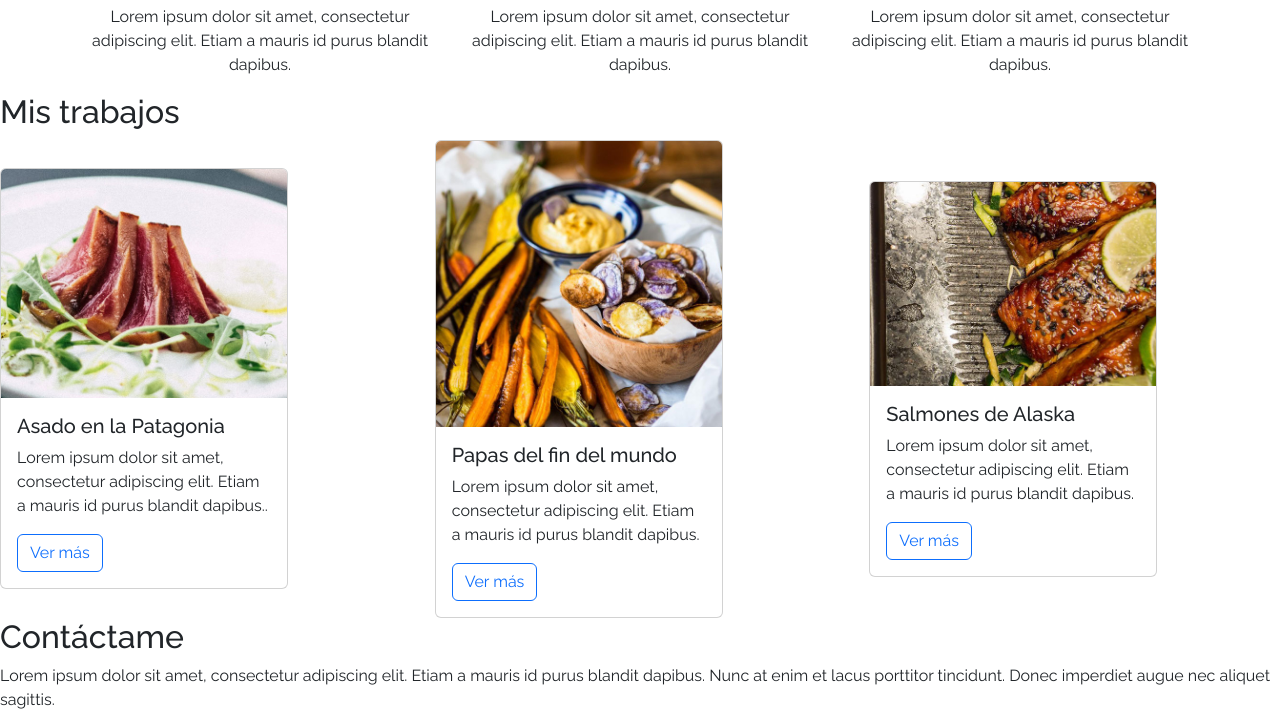
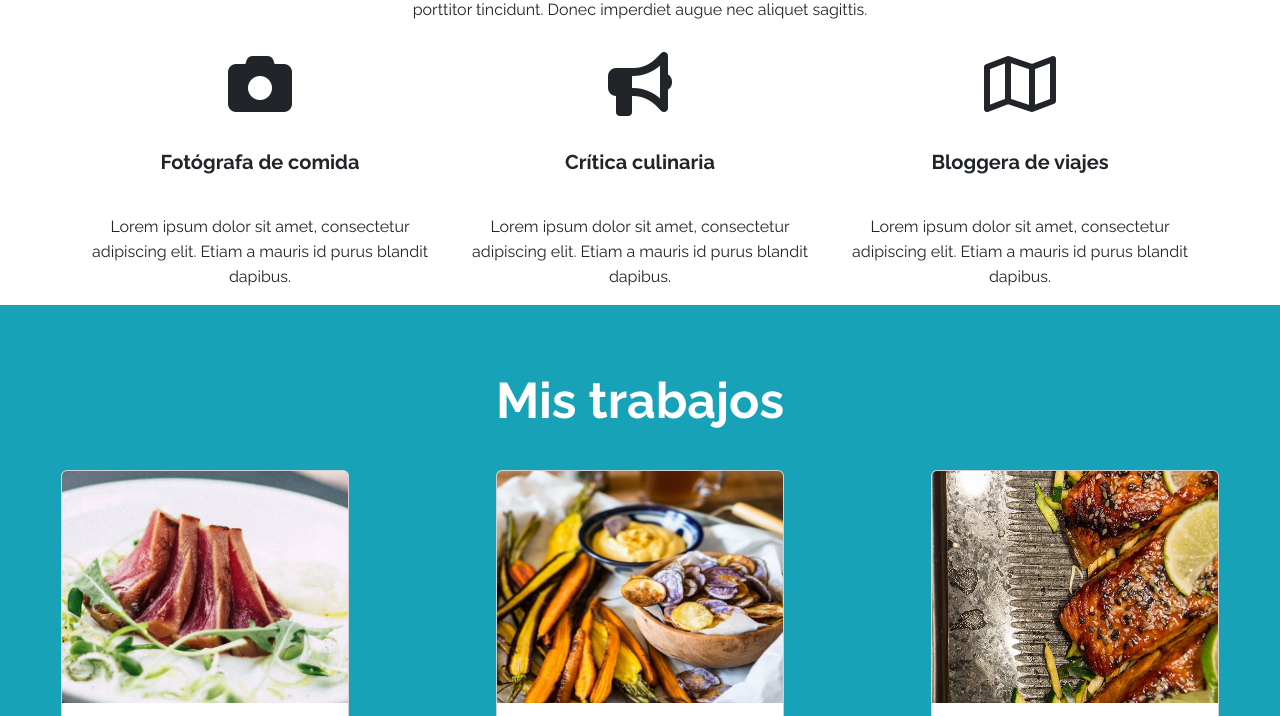
Before and after one commit to estebanmoyamena/olivia-ros, a plain HTML site: page index.html in a window 1280 px wide. Shown: the part 847-1563 px from the top of the page. Drawn offline with nearby package versions, Linux system fonts and the light colour scheme.

Commit message:
casi terminado

```diff
--- a/assets/css/style.css
+++ b/assets/css/style.css
@@ -64,3 +64,66 @@ opacity: 1;
 border-color: #17A2B8;
 color: white;
 }
+
+h2 {
+    padding-top: 66px;
+    text-align: center;
+    font-weight: 700;
+    font: normal normal bold 50px/59px Raleway;
+}
+p {
+    text-align: center;
+    font: normal normal normal 16px/25px Raleway;
+}
+.icons {
+    font-size: 4rem;
+}
+h5 {
+    padding-top: 1rem;
+    font-weight: bold;
+}
+.icons p {
+    padding-top: 2rem;
+
+
+}
+.work-section {
+background-color:  #17A2B8;
+color: white;
+
+}
+
+.cards {
+    height: 232px;
+}
+.cards2 {
+    padding-bottom: 2rem;
+    padding-top: 2rem;
+}
+
+.butn-2{
+    width: 99px;
+height: 40px;
+border-radius: 4px;
+opacity: 1;
+border-color: #17A2B8;
+color: #17A2B8;
+padding-bottom: 1rem;
+
+}
+
+.contact {
+
+    width: 60%;
+    padding-bottom: 2rem;
+    font-style: var(--bold);
+
+}
+
+
+footer{
+    background-color: black;
+    color: white;
+    padding: 1rem;
+
+}
--- a/index.html
+++ b/index.html
@@ -29,17 +29,22 @@
                         aria-label="Toggle navigation">
                         <span class="navbar-toggler-icon"></span>
                     </button>
-                    <div class="collapse navbar-collapse justify-content-end px-5" id="navbarNav">
+                    <div
+                        class="collapse navbar-collapse justify-content-end px-5"
+                        id="navbarNav">
                         <ul class="navbar-nav">
                             <li class="nav-item">
-                                <a class="nav-link active text-white" aria-current="page"
+                                <a class="nav-link active text-white"
+                                    aria-current="page"
                                     href="#">Acerca de mi</a>
                             </li>
                             <li class="nav-item">
-                                <a class="nav-link text-white" href="#">Trabajos</a>
+                                <a class="nav-link text-white"
+                                    href="#">Trabajos</a>
                             </li>
                             <li class="nav-item">
-                                <a class="nav-link text-white" href="#">Contacto</a>
+                                <a class="nav-link text-white"
+                                    href="#">Contacto</a>
                             </li>
                             <li class="nav-item">
                             </li>
@@ -49,12 +54,15 @@
             </nav>
         </header>
         <main>
-            <section class="hero-section justify-content-end text-white text-end px-5">
+            <section
+                class="hero-section justify-content-end text-white text-end px-5">
                 <div class="text">
                     <h1 class="h1">Comidas del fin <br> del mundo</h1>
                     <p>Lorem ipsum dolor sit amet, consectetur adipiscing elit.
-                    Etiam a mauris id purus <br> blandit dapibus. Nunc at enim et
-                    lacus porttitor tincidunt. Donec imperdiet <br> augue nec aliquet
+                        Etiam a mauris id purus <br> blandit dapibus. Nunc at
+                        enim et
+                        lacus porttitor tincidunt. Donec imperdiet <br> augue
+                        nec aliquet
                         sagittis.</p>
 
                     <!-- botones -->
@@ -62,7 +70,8 @@
                     <button type="button"
                         class="btn btn-outline-primary butn">Trabajos</button>
 
-                <button type="button" class="btn btn-primary butn-fill">Contacto</button>
+                    <button type="button"
+                        class="btn btn-primary butn-fill">Contacto</button>
                 </div>
 
             </section>
@@ -71,12 +80,13 @@
                 <h2>Acerca de mi</h2>
                 <p>Lorem ipsum dolor sit amet, consectetur adipiscing elit.
                     Etiam a mauris id purus blandit dapibus. Nunc at enim et
-                    lacus porttitor tincidunt. Donec imperdiet augue nec aliquet
+                    lacus <br> porttitor tincidunt. Donec imperdiet augue nec
+                    aliquet
                     sagittis.</p>
 
                 <div class="container text-center">
 
-                    <div class="row align-items-center">
+                    <div class="row align-items-center icons">
                         <div class="col">
                             <i class="fa-solid fa-camera"></i>
                             <h5>Fotógrafa de comida</h5>
@@ -104,28 +114,28 @@
 
             </section>
 
-            <section>
+            <section class="work-section">
                 <h2>Mis trabajos</h2>
-                <div class="row align-items-center">
-                    <div class="col">
+                <div class="row align-items-center cards2 justify-content-center">
+                    <div class="col d-flex justify-content-center">
                         <div class="card" style="width: 18rem;">
                             <img src="assets/img/card-1.jpg"
-                                class="card-img-top" alt="asado patagonia">
+                                class="card-img-top cards" alt="asado patagonia">
                             <div class="card-body">
                                 <h5 class="card-title">Asado en la
                                     Patagonia</h5>
                                 <p class="card-text">Lorem ipsum dolor sit amet,
                                     consectetur adipiscing elit. Etiam a mauris
                                     id purus blandit dapibus..</p>
-                                <a href="#" class="btn btn-outline-primary">Ver
+                                <a href="#" class="btn btn-outline-primary butn-2">Ver
                                     más</a>
                             </div>
                         </div>
                     </div>
-                    <div class="col">
+                    <div class="col d-flex justify-content-center">
                         <div class="card" style="width: 18rem;">
                             <img src="assets/img/card-2.jpg"
-                                class="card-img-top"
+                                class="card-img-top cards"
                                 alt="papas del fin del mundo">
                             <div class="card-body">
                                 <h5 class="card-title">Papas del fin del
@@ -133,27 +143,27 @@
                                 <p class="card-text">Lorem ipsum dolor sit amet,
                                     consectetur adipiscing elit. Etiam a mauris
                                     id purus blandit dapibus.</p>
-                                <a href="#" class="btn btn-outline-primary">Ver
+                                <a href="#" class="btn btn-outline-primary butn-2">Ver
                                     más</a>
                             </div>
                         </div>
                     </div>
-                    <div class="col">
+                    <div class="col d-flex justify-content-center">
                         <div class="card" style="width: 18rem;">
                             <img src="assets/img/card-3.jpg"
-                                class="card-img-top" alt="salmones de alaska">
+                                class="card-img-top cards" alt="salmones de alaska">
                             <div class="card-body">
                                 <h5 class="card-title">Salmones de Alaska</h5>
                                 <p class="card-text">Lorem ipsum dolor sit amet,
                                     consectetur adipiscing elit. Etiam a mauris
                                     id purus blandit dapibus.</p>
-                                <a href="#" class="btn btn-outline-primary">Ver
+                                <a href="#" class="btn btn-outline-primary butn-2">Ver
                                     más</a>
                             </div>
                         </div>
                     </div>
-                    <section>
                 </section>
+                <section class="mx-auto contact">
                     <h2>Contáctame</h2>
                     <p>Lorem ipsum dolor sit amet, consectetur adipiscing elit.
                         Etiam a mauris id purus blandit dapibus. Nunc at enim et
@@ -190,6 +200,7 @@
                 <footer>
 
                     <p>Olivia Ros 2019. Todos los derechos reservados.</p>
+
                 </footer>
             </main>
             <script
```
Lines whose indentation alone changed are shown as unchanged.
